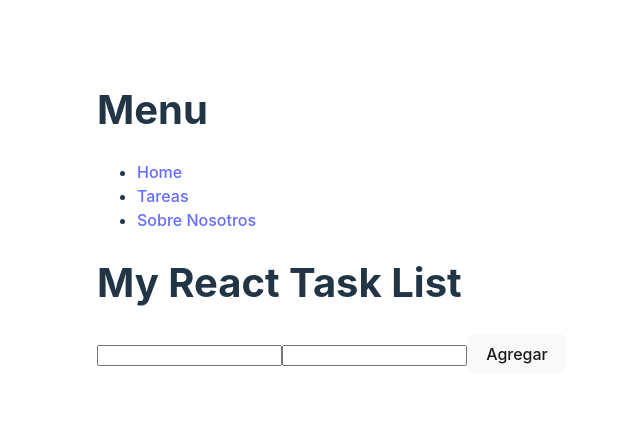
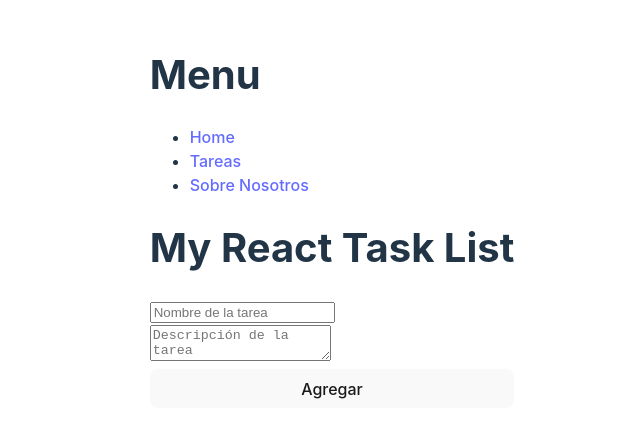
Before and after one commit to MPaulaC/my-react-task-list, a React (Vite) app: page /tareas in a window 1280 px wide. Shown: the part 184-622 px from the top of the page, without its empty margins (308-948 px from the left). Built offline with nearby package versions, Linux system fonts and the light colour scheme.

Commit message:
Update TaskList.jsx
Agegué  Chakra UI

```diff
--- a/src/TaskList.jsx
+++ b/src/TaskList.jsx
@@ -1,6 +1,14 @@
 import React, { useState } from "react";
 import Task from "./Task";
 import useTaskManager from "./useTaskManager";
+import {
+  Box,
+  Button,
+  FormControl,
+  Input,
+  Stack,
+  Textarea,
+} from "@chakra-ui/react";
 
 function TaskList() {
   const { tasks, createTask, deleteTask, updateTask } = useTaskManager();
@@ -10,19 +18,25 @@ function TaskList() {
   const handleNewTaskDescription = (event) => {
     setNewTaskDescription(event.target.value);
   };
+
   const handleNewTaskNameChange = (event) => {
     setNewTaskName(event.target.value);
   };
 
   const handleAddTask = (e) => {
     e.preventDefault();
-    if(newTaskName.length>3){
-      const newTask = { name: newTaskName,description: newTaskDescription, completed: false };
+    if (newTaskName.length > 3) {
+      const newTask = {
+        name: newTaskName,
+        description: newTaskDescription,
+        completed: false,
+      };
       createTask(newTask);
       setNewTaskName("");
       setNewTaskDescription("");
-    }else{alert("El nombre de la tarea debe tener más de 3 caracteres.");}
-
+    } else {
+      alert("El nombre de la tarea debe tener más de 3 caracteres.");
+    }
   };
 
   const handleTaskCompletion = (taskIndex) => {
@@ -40,21 +54,28 @@ function TaskList() {
   };
 
   return (
-    <div>
+    <Box>
       <form action="">
-      <div>
-        <input
+        <Stack direction="column" spacing={2}>
+          <FormControl>
+            <Input
               type="text"
+              placeholder="Nombre de la tarea"
               value={newTaskName}
               onChange={handleNewTaskNameChange}
             />
-        <input
-          type="text"
+          </FormControl>
+          <FormControl>
+            <Textarea
+              placeholder="Descripción de la tarea"
               value={newTaskDescription}
               onChange={handleNewTaskDescription}
             />
-        <button onClick={handleAddTask}>Agregar</button>
-      </div>
+          </FormControl>
+          <Button colorScheme="blue" onClick={handleAddTask}>
+            Agregar
+          </Button>
+        </Stack>
       </form>
       {tasks.map((task, index) => (
         <Task
@@ -67,8 +88,7 @@ function TaskList() {
           onUpdate={(updatedTask) => handleTaskUpdate(index, updatedTask)}
         />
       ))}
-
-    </div>
+    </Box>
   );
 }
 
```
Lines whose indentation alone changed are shown as unchanged.
